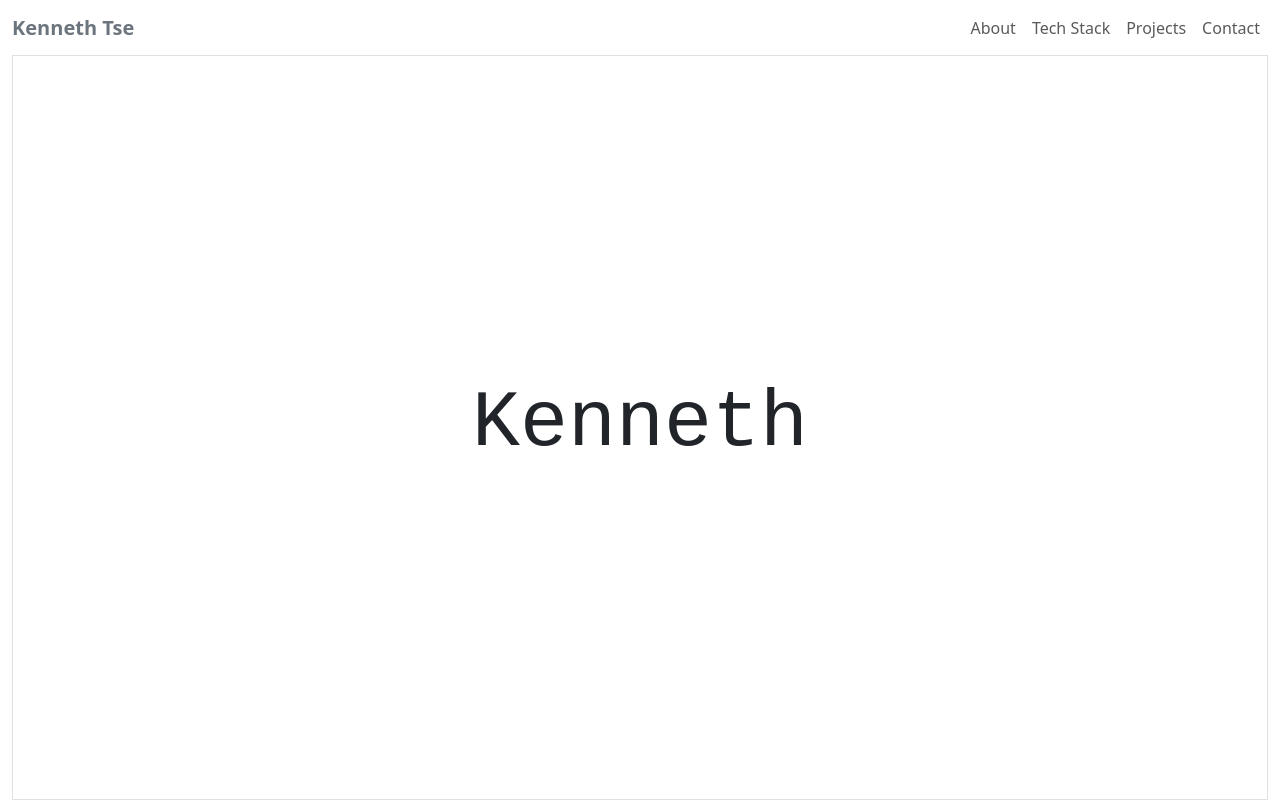
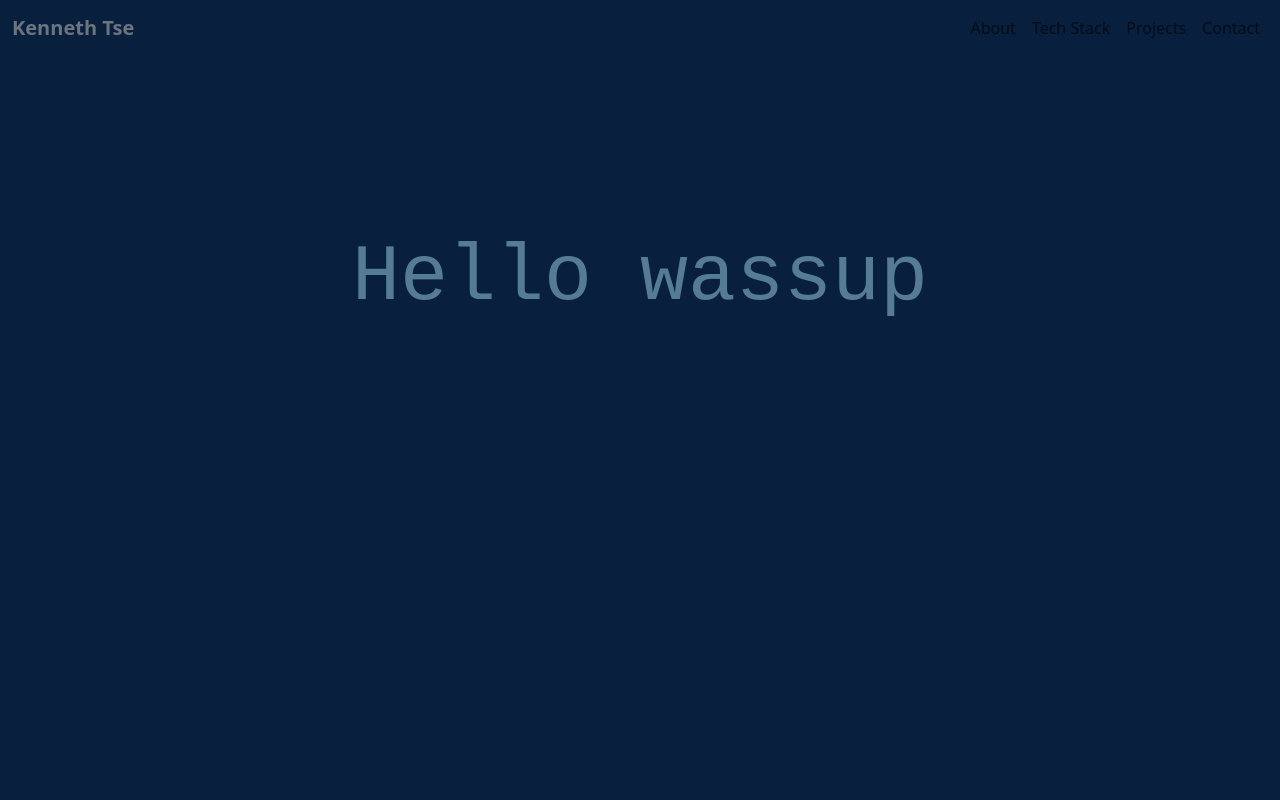
Before and after one commit to Kenref/portfolio-website, a React (Vite) app: page / in a window 1280 px wide. Built offline with nearby package versions, Linux system fonts and the light colour scheme.

Commit message:
Changed animation to activate on page load
Renamed onMouseHover to Start animation

Removed function that stops the animation when mouse is unhovered

```diff
--- a/src/App.jsx
+++ b/src/App.jsx
@@ -2,12 +2,13 @@ import { useState } from "react";
 import "bootstrap/dist/css/bootstrap.min.css";
 import HeroSection from "./components/hero-section";
 import NavBar from "./components/nav-bar";
+import "./index.css";
 
 export default function App() {
 	return (
 		<header className="container-xxl">
 			<NavBar className="navbar"></NavBar>
-			<HeroSection></HeroSection>
+			<HeroSection headline={"Hello wassup"}></HeroSection>
 		</header>
 	);
 }
--- a/src/components/hero-section.jsx
+++ b/src/components/hero-section.jsx
@@ -1,17 +1,15 @@
 import { useEffect, useRef, useState } from "react";
 
-export default function HeroSection() {
+export default function HeroSection({ headline }) {
 	const letters = "ABCDEFGHIJKLMNOPQRSTUVWXYZ";
-	const [heroText, setHeroText] = useState("Kenneth");
+	const [heroText, setHeroText] = useState(headline);
 	const iterationsRef = useRef(0);
 	const intervalIDRef = useRef(null);
 
-	const handleOnHover = () => {
-		// Reset the iteration count on hover
+	const startAnimation = () => {
 		iterationsRef.current = 0;
-		// Start the animation
 		intervalIDRef.current = setInterval(() => {
-			iterationsRef.current += 1 / 3; // Adjust the increment value to match your desired animation speed
+			iterationsRef.current += 1 / 3;
 			setHeroText((prevHeroText) =>
 				prevHeroText
 					.split("")
@@ -25,27 +23,32 @@ export default function HeroSection() {
 			);
 			if (iterationsRef.current >= heroText.length) {
 				clearInterval(intervalIDRef.current);
-				// Reset the text after the animation completes
-				setHeroText("Kenneth");
+				setHeroText(headline);
 			}
 		}, 30);
 	};
 
-	// Cleanup the interval on component unmount
 	useEffect(() => {
+		startAnimation();
 		return () => {
 			clearInterval(intervalIDRef.current);
 		};
 	}, []);
 
 	return (
+		//TODO when the screen is on mobile the header needs to be centered
 		<div
-			className="border d-flex justify-content-center align-items-center"
+			className="d-flex justify-content-center align-items-center"
 			style={{ height: "calc(100vh - 55px)" }}
 		>
 			<h1
-				onMouseEnter={handleOnHover}
-				style={{ fontSize: "5rem", fontFamily: "Space Mono, monospace" }}
+				onMouseEnter={startAnimation}
+				style={{
+					fontSize: "5rem",
+					fontFamily: "Space Mono, monospace",
+					marginBottom: "300px",
+					color: "var(--font-colour)",
+				}}
 			>
 				{heroText}
 			</h1>
--- a/src/index.css
+++ b/src/index.css
@@ -0,0 +1,8 @@
+:root {
+	--background-colour: #08203e;
+	--font-colour: #557c93;
+}
+
+body {
+	background-color: var(--background-colour);
+}
```
